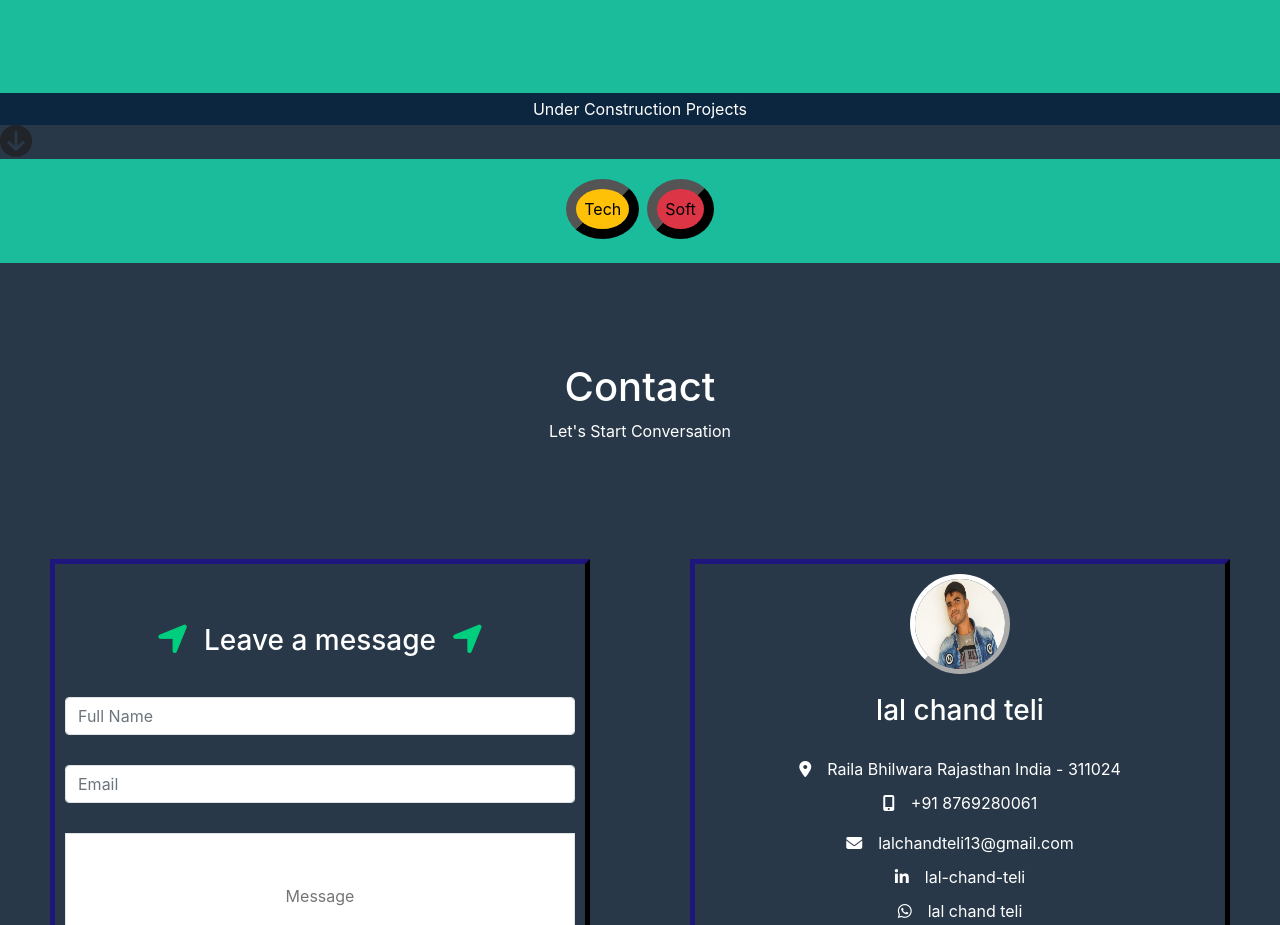
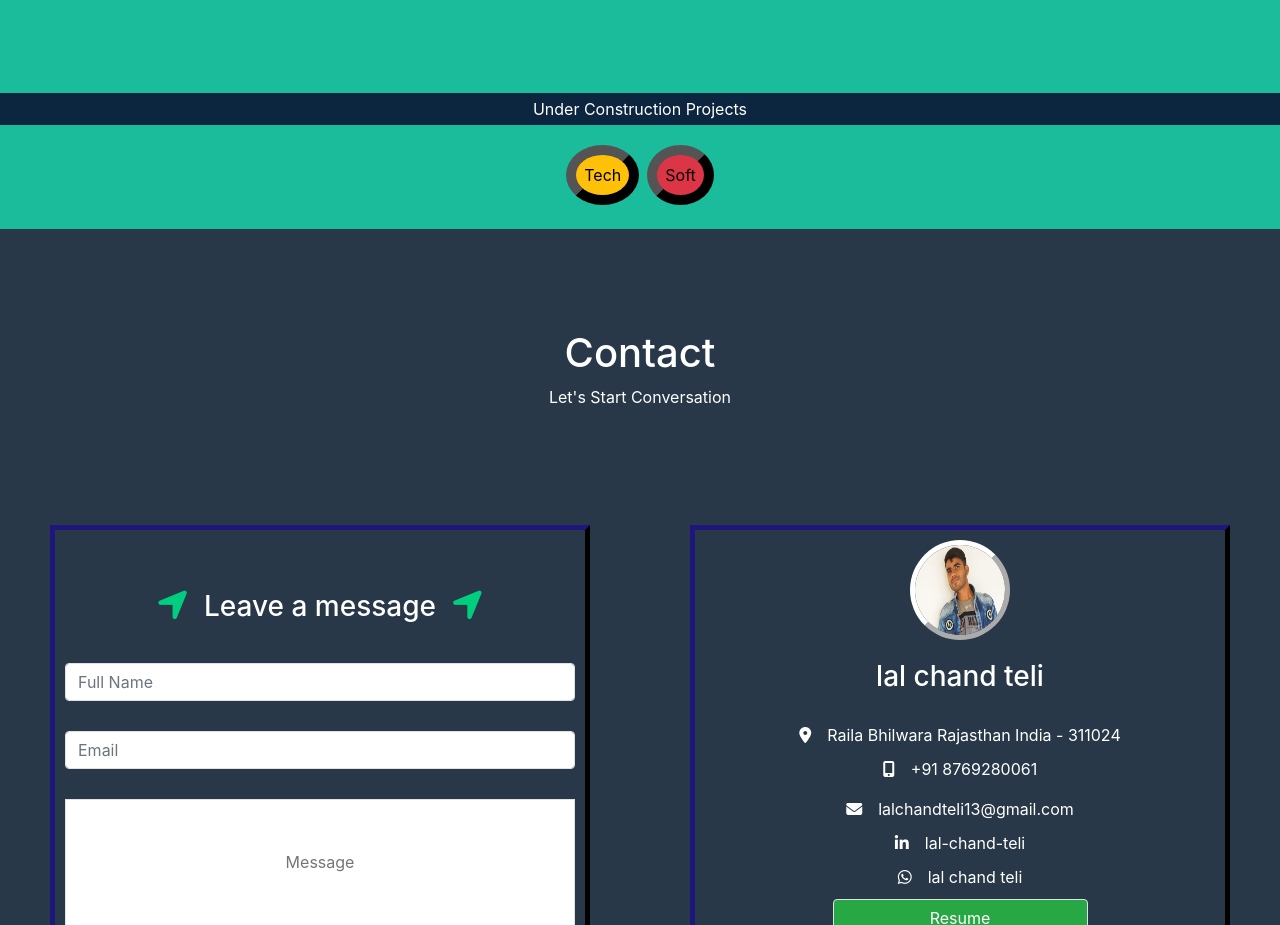
Before and after one commit to LALCHANDTELI/port_folio, a React (Create React App) app: page / in a window 1280 px wide. Shown: the part 5860-6785 px from the top of the page. Built offline with nearby package versions, Linux system fonts and the light colour scheme.

Commit message:
Update index.js

```diff
--- a/src/upcoming_projects/index.js
+++ b/src/upcoming_projects/index.js
@@ -10,9 +10,7 @@ document.querySelector(".upcoming_project_list_box").classList.toggle("hidden_cl
     return(
        <>
        <button onClick={toggle} className="p-1 upcoming_project">Under Construction Projects<br/></button>
-            <div className="btn_upcoming_project">
-            <i onClick={toggle} class="fas fa-2x btn_arrow  fa-arrow-circle-down"></i>
-            </div>
+
 
             <div className="hidden_class upcoming_project_list_box   text-light">
 
```
